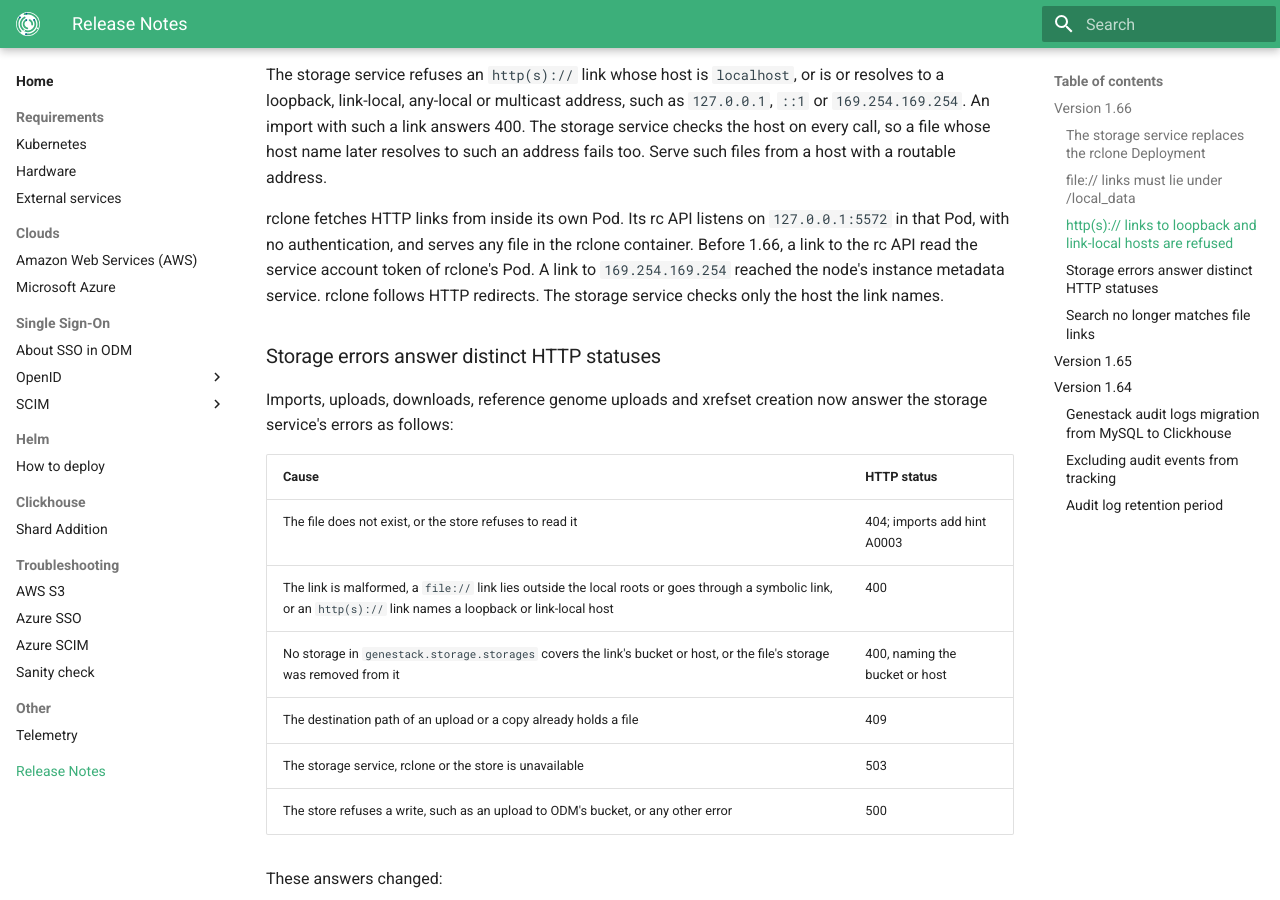
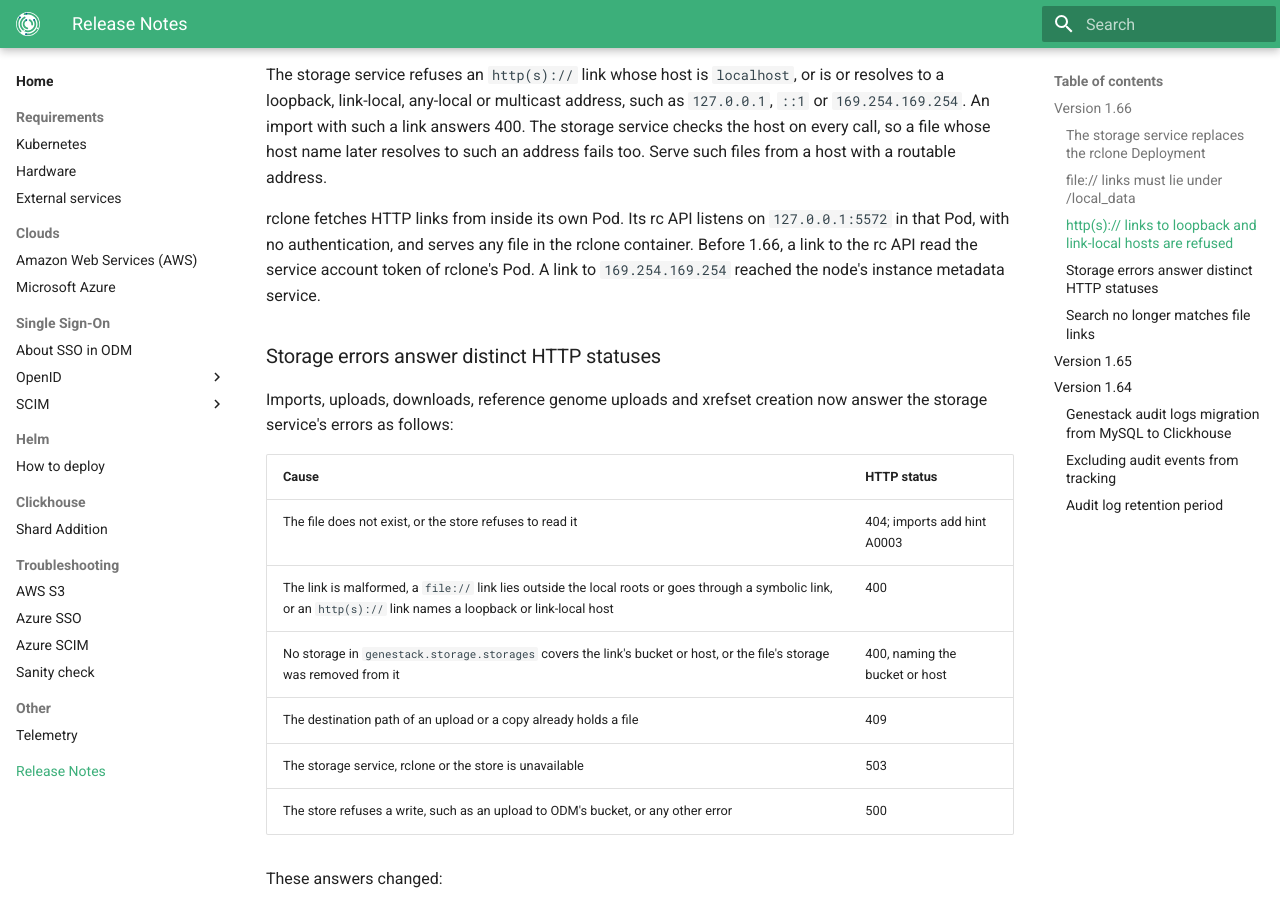
Before and after one commit to genestack/admin-docs, an MkDocs documentation site: the page built from docs/home/release-notes.md, in a window 1280 px wide and 900 px high, scrolled down 1889 px. Built offline with MkDocs 1.6.1 and Material for MkDocs 9.7.7, drawn with Linux system fonts in a browser that asks for light colours; the version menu is left out.

Commit message:
BIA-275: Keep the redirect gap out of the 1.66 release notes
admin-docs is published to customers. The storage service does not check
the targets of HTTP redirects, and that gap stays internal, in the
storage service ADR and BIA-278. The host refusal section keeps the rest.

Co-Authored-By: Claude Opus 5.5 <noreply@anthropic.com>

```diff
--- a/docs/home/release-notes.md
+++ b/docs/home/release-notes.md
@@ -72,8 +72,7 @@ such an address fails too. Serve such files from a host with a routable address.
 
 rclone fetches HTTP links from inside its own Pod. Its rc API listens on `127.0.0.1:5572` in that Pod, with no
 authentication, and serves any file in the rclone container. Before 1.66, a link to the rc API read the service
-account token of rclone's Pod. A link to `169.254.169.254` reached the node's instance metadata service. rclone
-follows HTTP redirects. The storage service checks only the host the link names.
+account token of rclone's Pod. A link to `169.254.169.254` reached the node's instance metadata service.
 
 ### Storage errors answer distinct HTTP statuses
 
```
